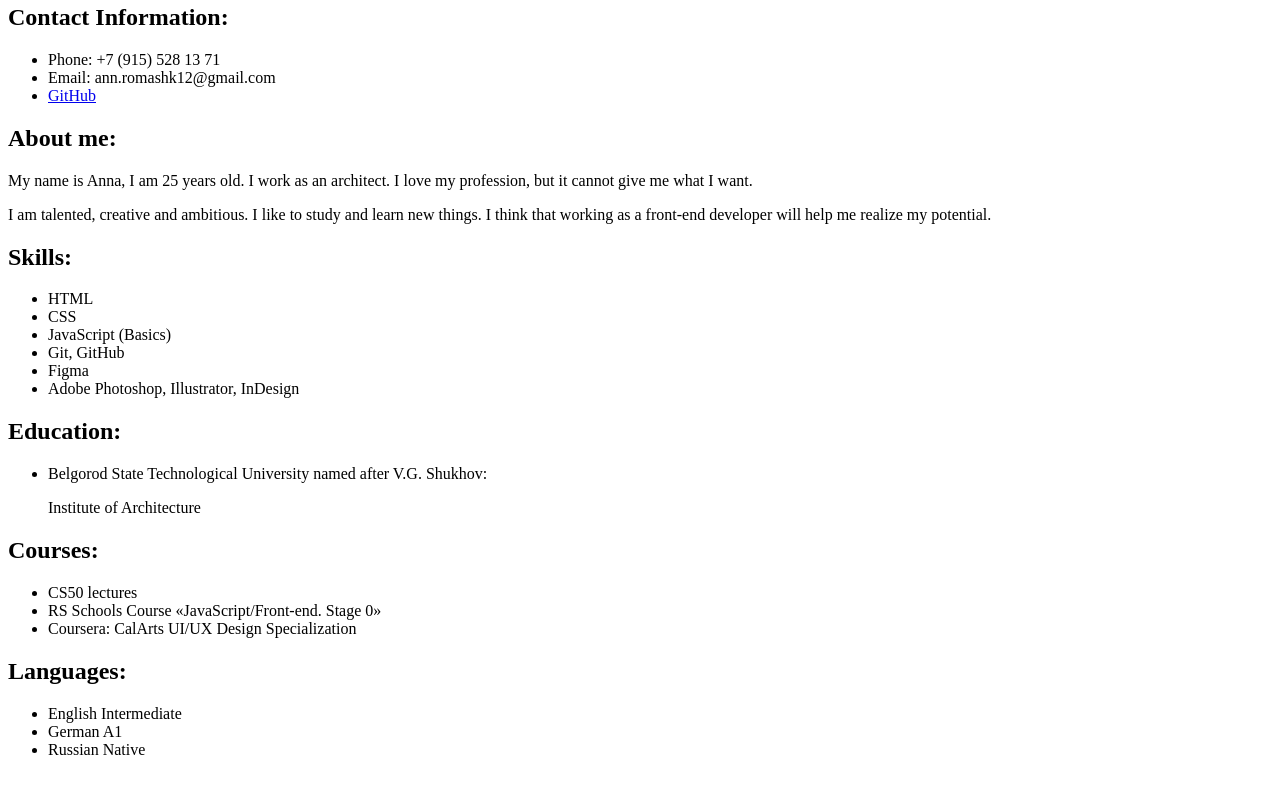
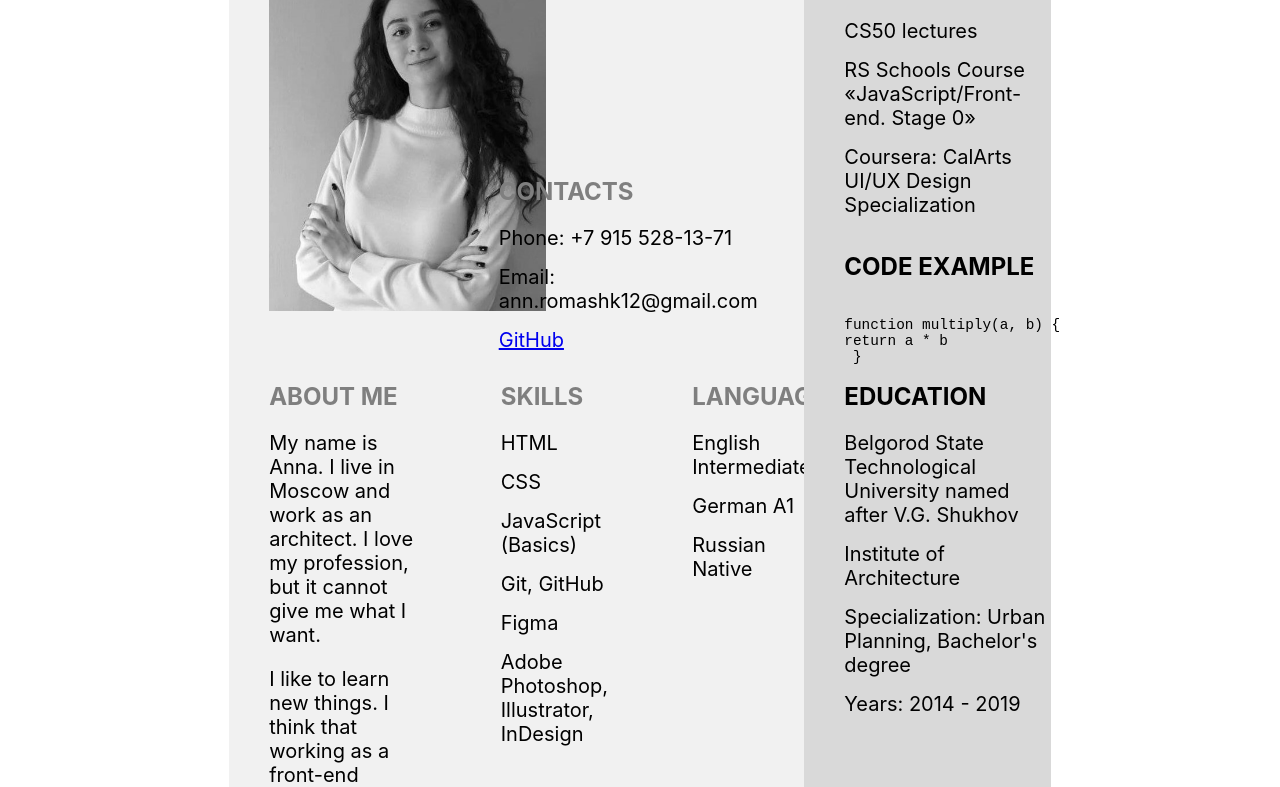
Before and after one commit to AnnRomashko/rsschool-cv, a plain HTML site: page index.html in a window 1280 px wide. Shown: the part 76-863 px from the top of the page. Drawn offline with Linux system fonts and the light colour scheme.

Commit message:
feat: add block code and photo

```diff
--- a/index.html
+++ b/index.html
@@ -3,27 +3,38 @@
 <head>
     <meta charset="utf-8">
     <title>Rsschool-cv-html</title>
+    <link rel="stylesheet" href="./style.css">
 </head>
-<body>
-    <header>
-        <h1>Anna Romashko</h1>
-    </header>
-    <main>
-        <section>
-            <h2>Contact Information:</h2>
-            <ul>
-                <li>Phone: +7 (915) 528 13 71</li>
-                <li>Email: ann.romashk12@gmail.com</li>
-                <li><a href="https://github.com/AnnRomashko">GitHub</a></li>
-            </ul>
-        </section>
-        <section>
-            <h2>About me:</h2>
-            <p>My name is Anna, I am 25 years old. I work as an architect. I love my profession, but it cannot give me what I want.</p>
-            <p>I am talented, creative and ambitious. I like to study and learn new things.  I think that working as a front-end developer will help me realize my potential. </p>
-        </section>
-        <section>
-            <h2>Skills:</h2>
+<div class="maindiv">
+
+    <div class="left-div">
+
+        <div class="first-row">
+            <div class="photo">
+                <img src="resourses/photo1.jpg" alt="photo">
+            </div>
+            <div class="contact-information">
+                <h1>ANNA ROMASHKO</h1>
+                <h2>CONTACTS</h2>
+                <ul>
+                    <li>Phone: +7 915 528-13-71</li>
+                    <li>Email: ann.romashk12@gmail.com</li>
+                    <li><a href="https://github.com/AnnRomashko">GitHub</a></li>
+                </ul>
+            </div>
+        </div>
+
+        <div class="second-row">
+
+            <div class="about-me">
+                <h2>ABOUT ME</h2>
+                <p>My name is Anna. I live in Moscow and work as an architect. I love my profession, but it cannot give me what I want.</p>
+                <p>I like to learn new things.  I think that working as a front-end developer will help me realize my potential. </p>
+
+            </div>
+
+            <div class="skills">
+           <h2>SKILLS</h2>
             <ul>
                 <li>HTML</li>
                 <li>CSS</li>
@@ -32,30 +43,41 @@
                 <li>Figma</li>
                 <li>Adobe Photoshop, Illustrator, InDesign</li>
             </ul>
-        </section>
-        <section>
-            <h2>Education:</h2>
-            <ul>
-                <li><p>Belgorod State Technological University named after V.G. Shukhov:</p>
-                    Institute of Architecture
-                </li>
-            </ul>
-        </section>
-        <section>
-            <h2>Courses:</h2>
+            </div>
+
+            <div class="languages">
+                <h2>LANGUAGES</h2>
+                <ul>
+                    <li>English Intermediate</li>
+                    <li>German A1</li>
+                    <li>Russian Native</li>
+            </div>
+        </div>
+    </div>
+
+    <div class="right-div">
+        <div id="courses" class="first-row">
+            <h2>COURSES</h2>
             <ul>
                 <li>CS50 lectures</li>
                 <li>RS Schools Course «JavaScript/Front-end. Stage 0» </li>
                 <li>Coursera: CalArts UI/UX Design Specialization </li>
             </ul>
-        </section>
-        <section>
-            <h2>Languages:</h2>
+            <h2 id="code-examle">CODE EXAMPLE</h2>
+                <pre><code>
+function multiply(a, b) {
+return a * b
+ }
+                </code> </pre>
+        </div>
+        <div id="education" class="second-row">
+            <h2>EDUCATION</h2>
             <ul>
-                <li>English Intermediate</li>
-                <li>German A1</li>
-                <li>Russian Native</li>
+                <li>Belgorod State Technological University named after V.G. Shukhov</li>
+                <li>Institute of Architecture</li>
+                <li>Specialization: Urban Planning, Bachelor's degree</li>
+                <li>Years: 2014 - 2019</li>
             </ul>
-        </section>
-    </main>
-</body>
+        </div>
+    </div>
+</div>
--- /dev/null
+++ b/style.css
@@ -0,0 +1,137 @@
+:root {
+  position: relative;
+  background: #ffffff;
+}
+
+.maindiv{
+  width: 65%;
+  height: 1000px;
+  margin: auto;
+  display: flex;
+  background-color: #F1F1F1;
+}
+.left-div {
+  /* display: block; */
+  height: 100%;
+  width: 70%;
+}
+.right-div {
+  height: 100%;
+  width: 30%;
+  color: black;
+}
+.first-row {
+  height: 40%;
+  width: 100%;
+  display: flex;
+}
+.second-row {
+  height: 60%;
+  width: 100%;
+  display: flex;
+  padding-top: 30px;
+}
+.photo {
+  height: 100%;
+  width: 33.3%;
+}
+.contact-information {
+  box-sizing: border-box;
+  padding-left: 78px;
+  padding-top: 30px;
+  height: 100%;
+  width: 67.7%;
+}
+.about-me {
+  list-style-type: none;
+  box-sizing: border-box;
+  padding-left: 40px;
+  height: 100%;
+  width: 33.3%;
+}
+.skills {
+  box-sizing: border-box;
+  padding-left: 80px;
+  height: 100%;
+  width: 33.3%;
+}
+.languages {
+  box-sizing: border-box;
+  padding-left: 80px;
+  height: 100%;
+  width: 33.3%;
+}
+
+#courses {
+  box-sizing: border-box;
+  background-color: #D9D9D9;
+  display: block;
+  padding-top: 38px;
+  padding-left: 40px;
+}
+#education {
+  box-sizing: border-box;
+  background-color: #D9D9D9;
+  ;
+  display: block;
+  padding-left: 40px;
+}
+.photo img {
+  padding-left: 40px;
+  padding-top: 13%;
+  height: 354px;
+  width: 277px;
+}
+
+h2 {
+ font-family: 'Inter';
+ font-style: normal;
+ font-weight: 700;
+ font-size: 24px;
+ line-height: 29px;
+ color: #7F7F7F;
+}
+ul {
+  list-style-type: none;
+  font-family: 'Inter';
+  font-style: normal;
+  font-weight: 400;
+  font-size: 20px;
+  line-height: 24px;
+  padding-left: 0%;
+}
+li {
+  padding: 0px 0px 15px 0px;
+}
+h1 {
+padding-top: 2%;
+font-family: 'Inter';
+font-style: normal;
+font-weight: 700;
+font-size: 24px;
+line-height: 29px;
+color: black;
+margin-bottom: 180px;
+margin-top: 0px;
+}
+#courses h2 {
+  margin-top: 0px;
+  color: black;
+}
+#education h2 {
+  /* margin-top: 0px; */
+  color: black;
+}
+p {
+  list-style-type: none;
+  font-family: 'Inter';
+  font-style: normal;
+  font-weight: 400;
+  font-size: 20px;
+  line-height: 24px;
+  padding-left: 0%;
+}
+pre {
+  font-family: monospace;
+  font-size: 0.9rem;
+}
```
Also changed, not shown: resourses/photo1.jpg (added).
